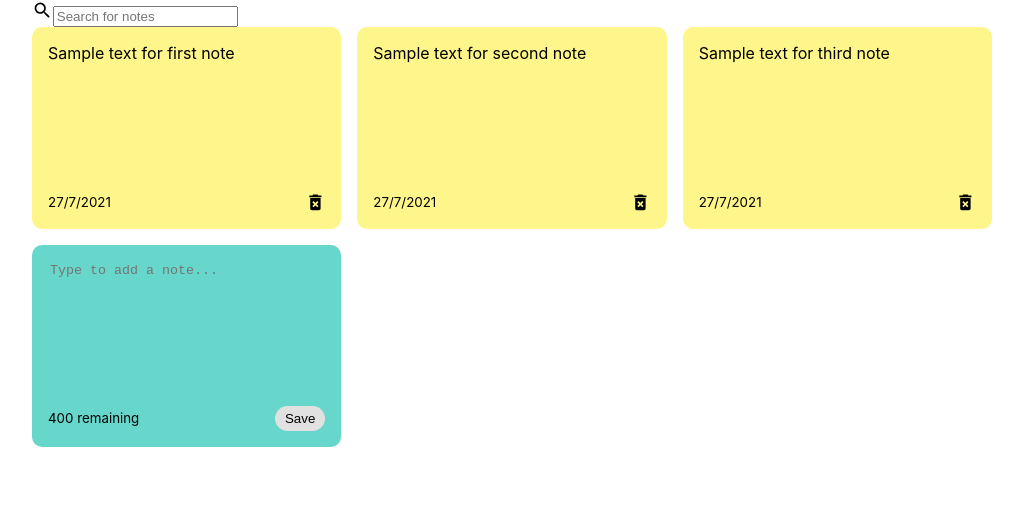
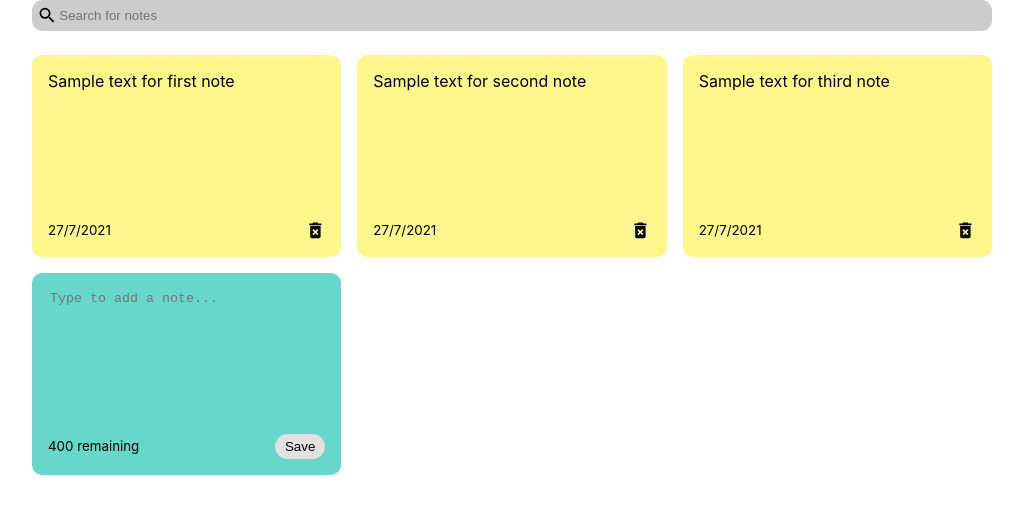
Before and after one commit to nitrolo/note-taking-app, a React (Create React App) app: page / in a window 1280 px wide. Shown: the top 514 px of the page, without its empty margins (128-1151 px from the left). Built offline with nearby package versions, Linux system fonts and the light colour scheme.

Commit message:
added css for the searchbar

```diff
--- a/src/index.css
+++ b/src/index.css
@@ -17,6 +17,25 @@ code {
   margin-right: auto;
   margin-left: auto;
   padding: 0 15px;
+}
+
+.search-bar {
+  display: flex;
+  align-items: center;
+  background-color: #cccccc;
+  border-radius: 10px;
+  padding: 5px;
+  margin-bottom: 1.5em;
+}
+
+.search-bar input {
+  border: none;
+  background-color: #cccccc;
+  width: 100%;
+}
+
+.search-bar input:focus {
+  outline: none;
 }
 
 .notes-list {
```
